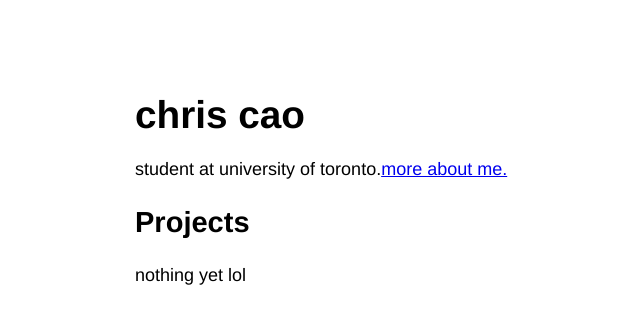
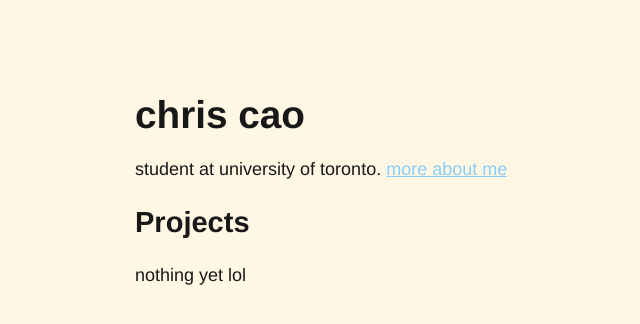
Before and after one commit to utcjcao/utcjcao.github.io, a React (Create React App) app: page / in a window 1280 px wide. Shown: the top 324 px of the page, without its empty margins (237-877 px from the left). Built offline with nearby package versions, Linux system fonts and the light colour scheme.

Commit message:
extra updates
changed name of website, updated colors
added some extra formatting stuff

```diff
--- a/public/index.html
+++ b/public/index.html
@@ -24,7 +24,7 @@
       work correctly both with client-side routing and a non-root public URL.
       Learn how to configure a non-root public URL by running `npm run build`.
     -->
-    <title>React App</title>
+    <title>chris cao's website</title>
   </head>
   <body>
     <noscript>You need to enable JavaScript to run this app.</noscript>
--- a/src/pages/Home.css
+++ b/src/pages/Home.css
@@ -1,3 +1,7 @@
+a {
+    color: lightskyblue;
+}
+
 .center-content {
     max-width: 100%; /* Prevent content from exceeding the width of the viewport */
     max-height: 100vh; /* Prevent content from exceeding the height of the viewport */
@@ -23,6 +27,6 @@ body {
     max-width: 620px;
     padding: 2rem;
     margin: auto;
-    background: var(--background);
-    color: var(--main-text);
+    background-color: #FFF7E4;
+    color: rgba(24, 24, 24, 1);
 }
--- a/src/pages/Home.js
+++ b/src/pages/Home.js
@@ -9,8 +9,8 @@ function Home() {
         <div class="center-content">
           <h1>chris cao</h1>
           <p>
-            student at university of toronto.
-            <Link to="/about">more about me.</Link>
+            student at university of toronto.&nbsp;
+            <Link to="/about">more about me</Link>
           </p>
           <h2>Projects</h2>
           <p>nothing yet lol</p>
--- a/src/pages/aboutMe.css
+++ b/src/pages/aboutMe.css
@@ -1,3 +1,7 @@
+a {
+    color: lightskyblue;
+}
+
 .back-container {
     display: inline;
 }
@@ -36,6 +40,6 @@ body {
     max-width: 620px;
     padding: 2rem;
     margin: auto;
-    background: var(--background);
-    color: var(--main-text);
+    background-color: #FFF7E4;
+    color: rgba(24, 24, 24, 1);
 }
--- a/src/pages/aboutMe.js
+++ b/src/pages/aboutMe.js
@@ -23,13 +23,13 @@ function aboutMe() {
                 </a>
               </li>
               <li>
-                Email me at: chrisj [dot] cao [at] mail [dot] utoronto [dot] ca
-              </li>
-              <li>
                 <a href="https://github.com/utcjcao">Github</a>
               </li>
               <li>
                 <a href="https://www.linkedin.com/in/cjao">Linkedin</a>
+              </li>
+              <li>
+                Email me at: chrisj [dot] cao [at] mail [dot] utoronto [dot] ca
               </li>
             </ul>
           </p>
```
